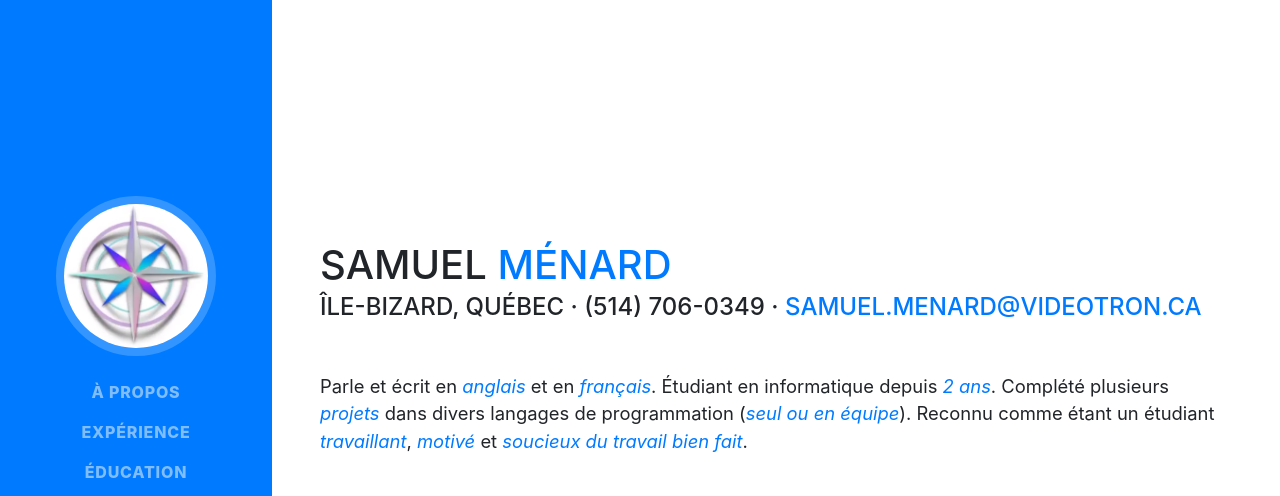
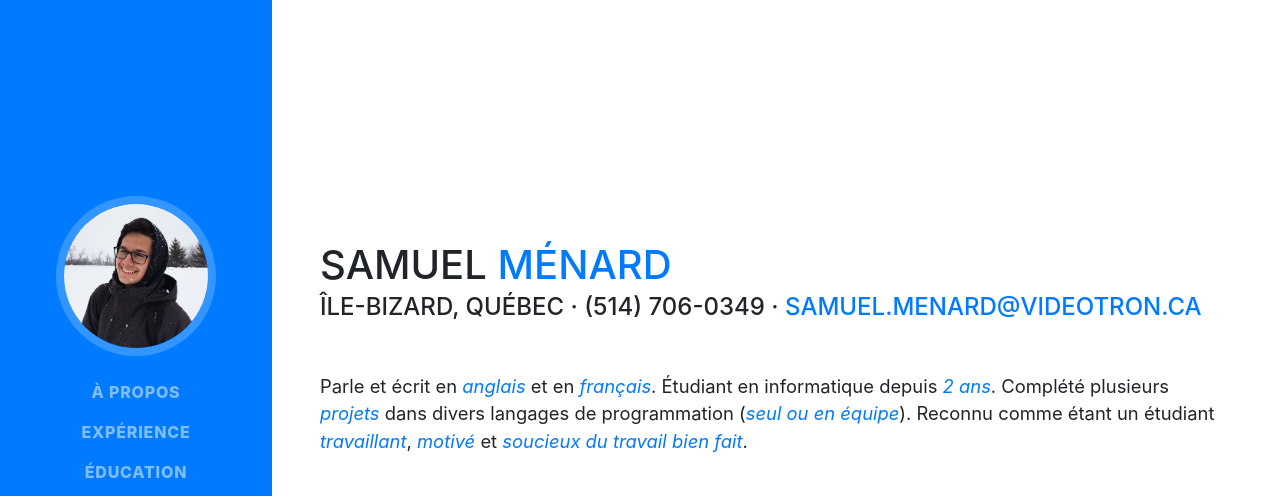
Before and after one commit to SamuelMenard/SamuelMenard.github.io, a website with bundled scripts: page index.html in a window 1280 px wide. Shown: the top 496 px of the page. Built offline with nearby package versions, Linux system fonts and the light colour scheme; files whose address does not match are found by name; a web font is replaced by a local one.

Commit message:
yo j'ai fix

```diff
--- a/index.html
+++ b/index.html
@@ -29,7 +29,7 @@
       <a class="navbar-brand js-scroll-trigger" href="#page-top">
         <span class="d-block d-lg-none">Samuel Ménard</span>
         <span class="d-none d-lg-block">
-          <img class="img-fluid img-profile rounded-circle mx-auto mb-2" src="img/Capture.PNG" alt="">
+          <img class="img-fluid img-profile rounded-circle mx-auto mb-2" src="img/samuel_menard-dp.jpg" alt="">
         </span>
       </a>
       <button class="navbar-toggler" type="button" data-toggle="collapse" data-target="#navbarSupportedContent" aria-controls="navbarSupportedContent" aria-expanded="false" aria-label="Toggle navigation">
@@ -309,7 +309,7 @@
           <div class="row">
             <div class="col-md-4">
               <div class="card mb-4 shadow-sm">
-                <img class="card-img-top" src="img\team\samuel_menard-dp.jpg" alt="Card image cap">
+                <img class="card-img-top" src="img/samuel_menard-dp.jpg" alt="Card image cap">
                 <div class="card-body">
                   <p class="card-text">This is a wider card with supporting text below as a natural lead-in to additional content. This content is a little bit longer.</p>
                   <div class="d-flex justify-content-between align-items-center">
@@ -322,7 +322,7 @@
             </div>
             <div class="col-md-4">
               <div class="card mb-4 shadow-sm">
-                  <img class="card-img-top" src="img\team\samuel_menard-dp.jpg" alt="Card image cap">
+                  <img class="card-img-top" src="img/samuel_menard-dp.jpg" alt="Card image cap">
                 <div class="card-body">
                   <p class="card-text">This is a wider card with supporting text below as a natural lead-in to additional content. This content is a little bit longer.</p>
                   <div class="d-flex justify-content-between align-items-center">
@@ -335,7 +335,7 @@
             </div>
             <div class="col-md-4">
               <div class="card mb-4 shadow-sm">
-                  <img class="card-img-top" src="img\team\samuel_menard-dp.jpg" alt="Card image cap">
+                  <img class="card-img-top" src="img/samuel_menard-dp.jpg" alt="Card image cap">
                 <div class="card-body">
                   <p class="card-text">This is a wider card with supporting text below as a natural lead-in to additional content. This content is a little bit longer.</p>
                   <div class="d-flex justify-content-between align-items-center">
```
